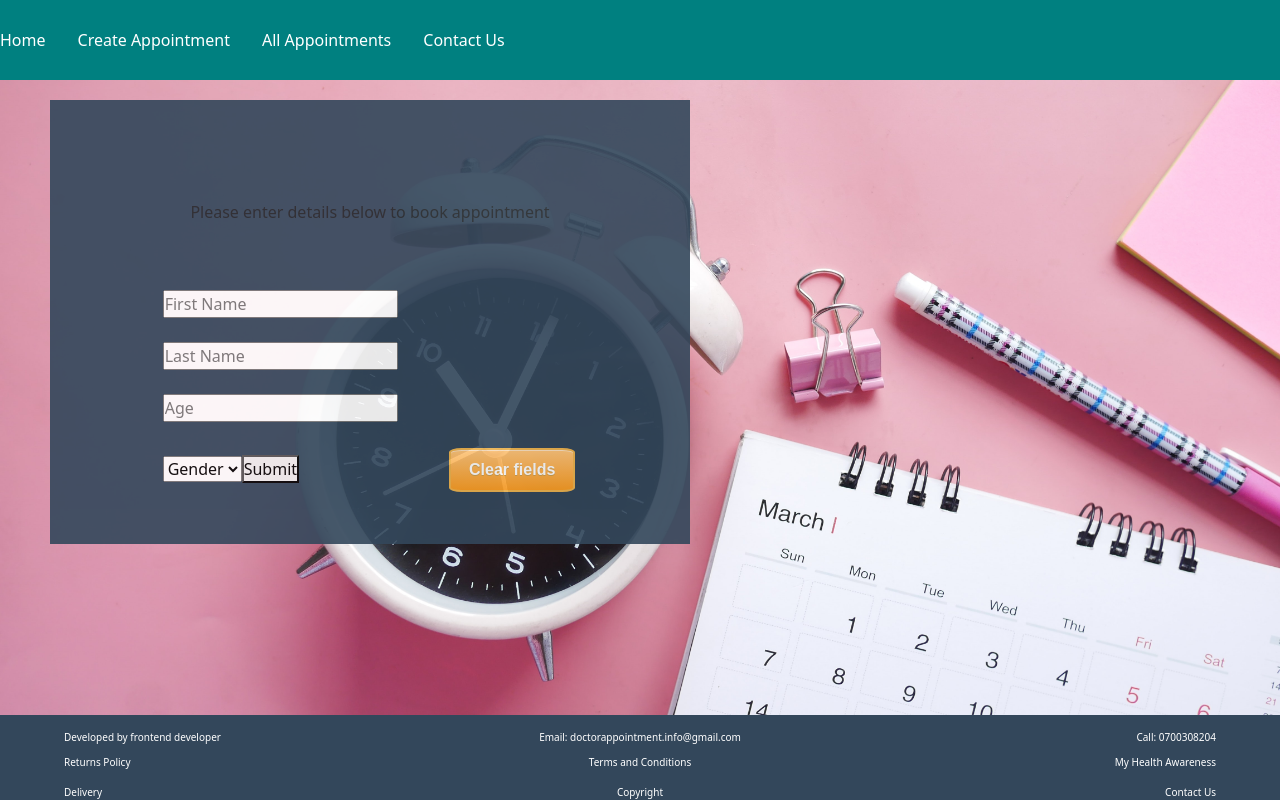
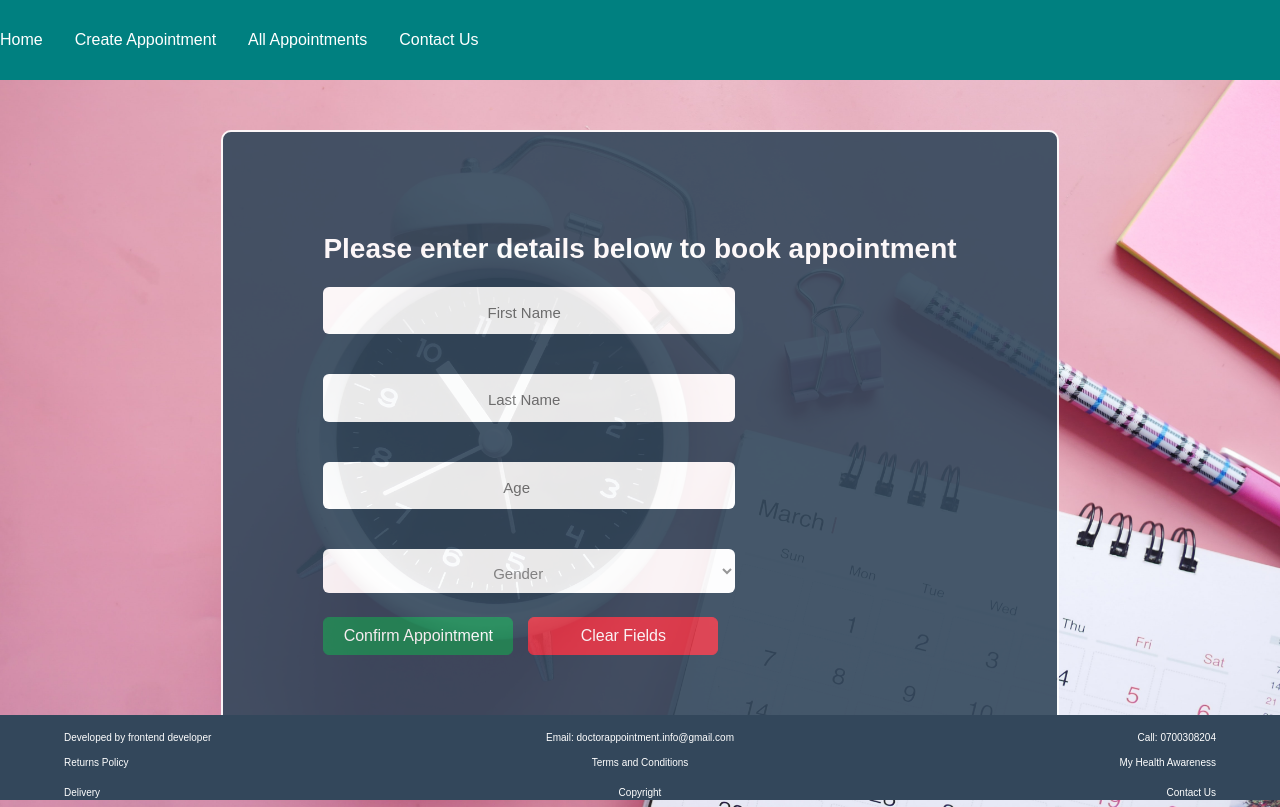
Before and after one commit to sylviaakoth/phase-3-project, a React (Create React App) app: page /appointments in a window 1280 px wide. Built offline with nearby package versions, Linux system fonts and the light colour scheme.

Commit message:
updates the input form section

```diff
--- a/src/components/Caption.js
+++ b/src/components/Caption.js
@@ -17,7 +17,7 @@ function Caption() {
         <img src='https://images.unsplash.com/photo-1516574187841-cb9cc2ca948b?ixlib=rb-4.0.3&ixid=MnwxMjA3fDB8MHxwaG90by1wYWdlfHx8fGVufDB8fHx8&auto=format&fit=crop&w=1470&q=80' alt='caption-image' id='caption-image'/>
       </div>
       <div classname='caption-2'>
-      <p> <b>Your Doctor,Anytime ,Anywhere!</b>
+      <p> <b>Your Doctor, Anytime, Anywhere!</b>
       <br /> <br />
         The most trusted health care partner.<br/>
         We ensure faster, credible and safe <br/>
--- a/src/components/Input.css
+++ b/src/components/Input.css
@@ -1,65 +1,77 @@
-.Inputs {
-  justify-content: space-evenly;
-  margin-top: 5rem;
-  background-color: #33475B;
-  display: flex;
-  opacity: 0.9;
-  flex-flow: row wrap;
-  margin-left: 50px;
-  margin-top: 20px;
-  width: 50%;
-  height: auto;
-  padding: 50px 0px;
-}
-.input {
-  margin-bottom: 5rem;
-  padding: 10px;
-  margin-left: 20px;
-  margin-top: 10px;
-  background-color: #fff;
-  border: 1px solid #ddd;
-  border-radius: 50%;
-}
-.clear_fields {
-  	box-shadow:inset 0px 1px 0px 0px #fce2c1;
-	background:linear-gradient(to bottom, #ffc477 5%, #fb9e25 100%);
-	background-color:#ffc477;
-	border-radius:10%;
-	border:2px solid #eeb44f;
-	display:inline-block;
-	cursor:pointer;
-	color:#ffffff;
-	font-family:Arial;
-	font-size:16px;
-	font-weight:bold;
-	padding:8px 18px;
-	text-decoration:none;
-	text-shadow:0px 1px 0px #cc9f52;
-	margin :2px;
-	margin-left: 150px;
-}
-#appointment-button{
-  border-radius: 4px;
-  background-color: #C0C0C0;
-  border: none;
-  color: #FFFFFF;
-  text-align: center;
-  font-size: 28px;
-  padding: 20px;
-  width: 100%;
-  transition: all 0.5s;
-  cursor: pointer;
-  margin: 5px;
+*, body {
+    font-family: 'Poppins', sans-serif;
+    font-weight: 400;
 }
 
-
-.message {
-  font-size: 1.2em;
-  text-align: center;
-  color: #36A936;
+.form-holder {
+      display: flex;
+      flex-direction: column;
+      justify-content: center;
+      align-items: center;
+      text-align: center;
 }
 
+.form-holder .form-content {
+    position: relative;
+    text-align: center;
+    display: flex;
+    -webkit-justify-content: center;
+    justify-content: center;
+    -webkit-align-items: center;
+    align-items: center;
+    padding: 50px;
+}
 
-.form-title{
+.form-content .form-items {
+    border: 2px solid #fff;
+    padding: 100px;
+    display: inline-block;
+    width: 100%;
+    min-width: 540px;
+    -webkit-border-radius: 10px;
+    -moz-border-radius: 10px;
+    border-radius: 10px;
+    text-align: left;
+    -webkit-transition: all 0.4s ease;
+    transition: all 0.4s ease;
+	background-color: #33475B;
+	opacity: 0.9;
+}
 
+.form-content h3 {
+    color: #fff;
+    text-align: center;
+    font-size: 28px;
+    font-weight: 600;
+    margin-bottom: 5px;
 }
+
+.form-content input[type=text], .form-content input[type=number], .form-content select {
+    width: 65%;
+    padding: 15px 20px 10px 10px;
+    text-align: center;
+    border: 0;
+    outline: 0;
+    border-radius: 6px;
+    background-color: #fff;
+    font-size: 15px;
+    font-weight: 300;
+    color: #8D8D8D;
+    -webkit-transition: all 0.3s ease;
+    transition: all 0.3s ease;
+    margin-top: 16px;
+}
+
+.btn-success, .btn-danger{
+    outline: none;
+    border: 0px;
+    box-shadow: none;
+	margin-right: 15px;
+	width: 30%;
+}
+
+.btn-success:hover, .btn-success:focus, .btn-success:active{
+    outline: none !important;
+    border: none !important;
+    box-shadow: none;
+}
--- a/src/components/Inputs.js
+++ b/src/components/Inputs.js
@@ -1,6 +1,6 @@
 import React from 'react'
 import { useState } from "react";
-import Select from "react-select"
+import 'bootstrap/dist/css/bootstrap.min.css';
 import "./Input.css";
 function Inputs() {
 
@@ -81,8 +81,11 @@ function Inputs() {
   //   }
   // };
   return (
-    <div className="Inputs">
-      <div className='form-title'><p>Please enter details below to book appointment</p></div>
+    <div className="form-body">
+      <div className='row'>
+        <div className='form-holder'>
+          <div className='form-content'>
+            <div className='form-items'><h3><b>Please enter details below to book appointment</b></h3>
               <form onSubmit={handleSubmit}>
                 <input
                   type="text"
@@ -98,6 +101,8 @@ function Inputs() {
                 /><br></br><br></br>
                 <input
                   type="number"
+                  min='0'
+                  max='200'
                   value={userDetails.age}
                   placeholder="Age"
                   onChange={handleAge}
@@ -108,15 +113,18 @@ function Inputs() {
                   <option>Male</option>
                   <option>Female</option>
                 </select>
+                <br></br><br></br>
 
-        {/* <select options={genderOptions} onChange={(values) => this.setGender(values)} /><br></br> */}
-        {/* <Select options={facilityOptions} onChange={(values) => this.setValues(values)} /><br></br> */}
-        <button type="submit">Submit </button>
-        <button className='clear_fields' onClick={handleClearing}> Clear fields</button>
+                <button className='btn btn-success' type="submit">Confirm Appointment </button>
+                <button className='btn btn-danger' onClick={handleClearing}> Clear Fields</button>
                 {/* <div className="message">{message ? <p>{message}</p> : null}</div> */}
                 {/* <div className="message">{message}</div> */}
               </form>
             </div>
+          </div>
+        </div>
+      </div>
+    </div>
   );
 }
 export default Inputs;
```
Lines whose indentation alone changed are shown as unchanged.
